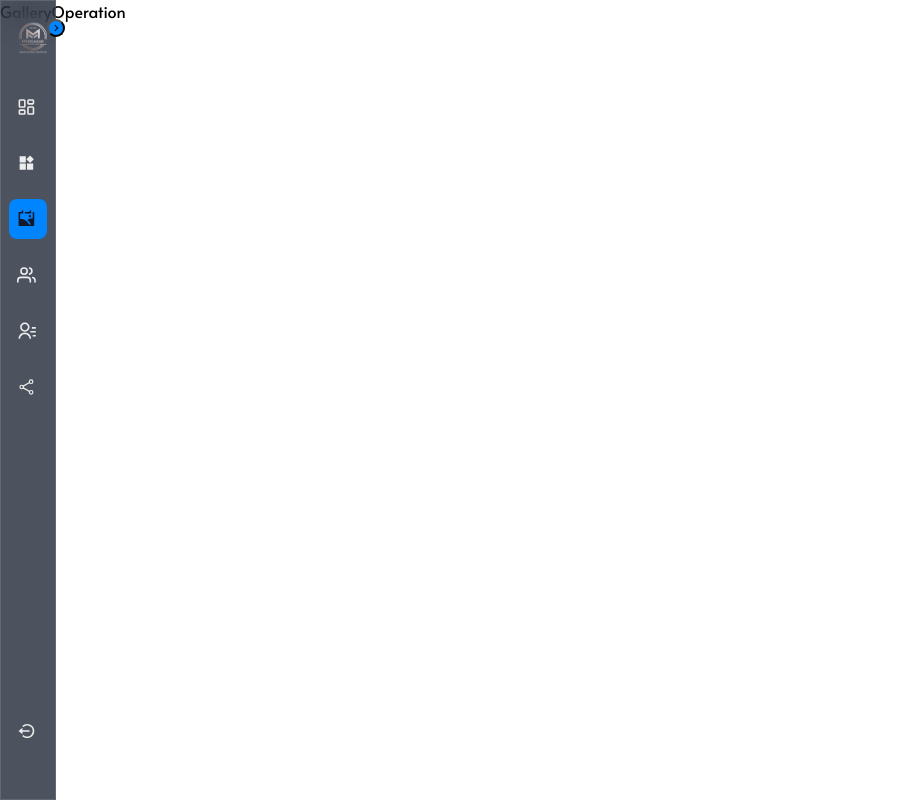
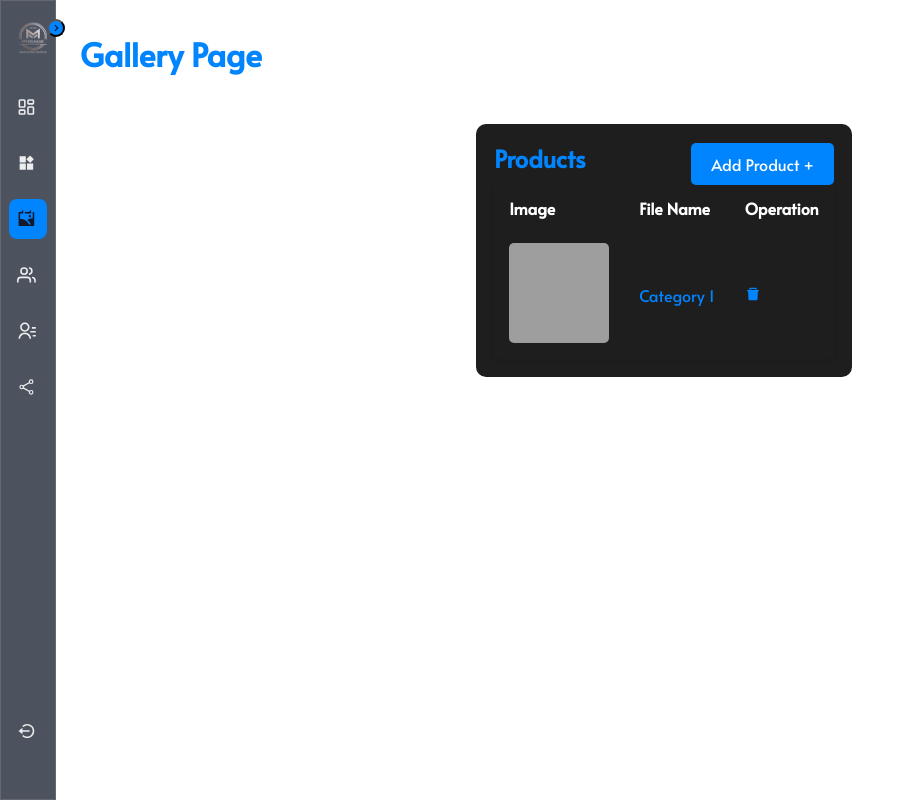
Before and after one commit to adityasharma0131/M.K-Hydraulics, a React (Vite) app in the folder client/: page /gallery-operation in a window 1280 px wide. Shown: the whole page, without its empty margins (0-914 px from the left). Built offline with nearby package versions, Linux system fonts and the light colour scheme; grey boxes are pictures that could not be loaded.

Commit message:
Gallery Page completed

```diff
--- a/client/src/index.css
+++ b/client/src/index.css
@@ -1475,6 +1475,7 @@ header nav ul li .dropdown-toggle:hover {
 .product-image {
   width: 100px;
   height: auto;
+  border-radius: 5px;
 }
 
 .operation-header {
@@ -1504,8 +1505,6 @@ header nav ul li .dropdown-toggle:hover {
   box-shadow: 0px 4px 15px rgba(0, 0, 0, 0.2);
 }
 
-
-
 /* Responsive Design */
 @media (max-width: 768px) {
   .product-image {
--- a/client/src/pages/GalleryOperation.jsx
+++ b/client/src/pages/GalleryOperation.jsx
@@ -1,9 +1,58 @@
-import React from 'react'
+import React from "react";
+import { MdEditNote } from "react-icons/md";
+import { AiFillDelete } from "react-icons/ai";
 
 const GalleryOperation = () => {
+  const gallery = [
+    {
+      id: 1,
+      image: "https://picsum.photos/seed/picsum/500/500",
+      filename: "Category 1",
+    },
+  ];
+
   return (
-    <div>GalleryOperation</div>
-  )
-}
+    <>
+      <div className="dashboard-name">
+        <h1>Gallery Page</h1>
+      </div>
 
-export default GalleryOperation
+      <div className="tables-area">
+        <div className="product-listing">
+          <div className="operation-header">
+            <h1 className="heading">Products</h1>
+            <button className="add">Add Product +</button>
+          </div>
+          <table className="modern-table">
+            <thead>
+              <tr>
+                <th>Image</th>
+                <th>File Name</th>
+                <th>Operation</th>
+              </tr>
+            </thead>
+            <tbody>
+              {gallery.map((product) => (
+                <tr key={product.id}>
+                  <td>
+                    <img
+                      src={product.image}
+                      alt={`Image of ${product.filename}`}
+                      className="product-image"
+                    />
+                  </td>
+                  <td>{product.filename}</td>
+                  <td>
+                    <AiFillDelete />
+                  </td>
+                </tr>
+              ))}
+            </tbody>
+          </table>
+        </div>
+      </div>
+    </>
+  );
+};
+
+export default GalleryOperation;
```
